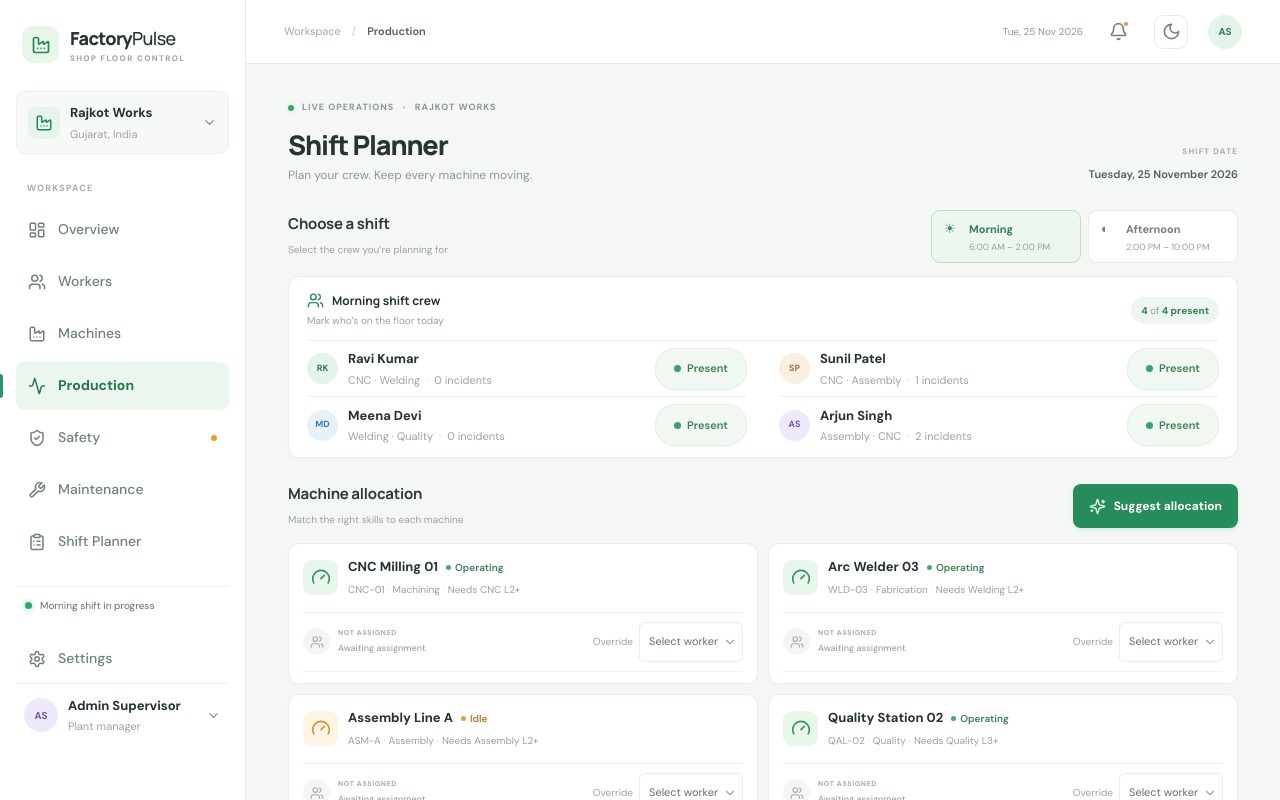
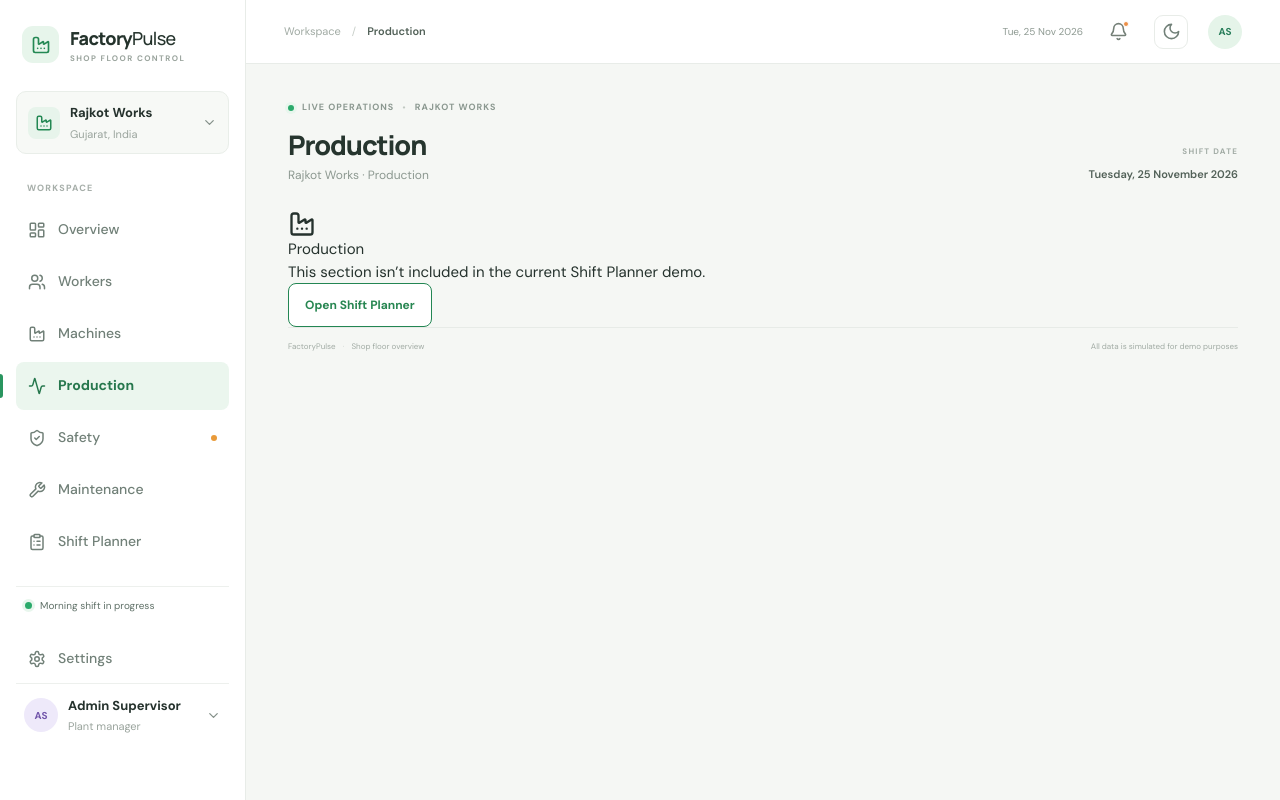
Before and after one commit to Pranshu1309/FACTORYPULSE, a React (Vite) app: page / in a window 1280 px wide. Both pictures are taken after a click on the button "Production". Shown: the top 800 px of the page. Built offline with nearby package versions, Linux system fonts and the light colour scheme.

Commit message:
Make sidebar navigation open its selected screen

```diff
--- a/src/App.jsx
+++ b/src/App.jsx
@@ -144,25 +144,25 @@ export default function App() {
 
   return <div className="app-shell">
     <aside className={`sidebar ${mobileMenu ? 'mobile-open' : ''}`}>
-      <a className="brand" href="#planner" onClick={() => setPage('Shift Planner')}><span className="brand-mark"><Factory size={20} /></span><span>Factory<span className="brand-light">Pulse</span><small>SHOP FLOOR CONTROL</small></span></a>
+      <a className="brand" href="#planner" onClick={() => { setPage('Shift Planner'); setMobileMenu(false); }}><span className="brand-mark"><Factory size={20} /></span><span>Factory<span className="brand-light">Pulse</span><small>SHOP FLOOR CONTROL</small></span></a>
       <div className="plant-select"><span className="plant-icon"><Factory size={18} /></span><span><b>Rajkot Works</b><small>Gujarat, India</small></span><ChevronDown size={15} /></div>
       <div className="nav-label">WORKSPACE</div>
       <nav>{navItems.map(({ label, icon: Icon }) => <button type="button" key={label} className={`nav-link ${page === label ? 'active' : ''}`} onClick={() => { setPage(label); setMobileMenu(false); }}><Icon size={18} /><span>{label}</span>{label === 'Safety' && <span className="nav-dot" />}</button>)}</nav>
-      <div className="sidebar-bottom"><div className="shift-chip"><span className="live-dot" /><span>Morning shift in progress</span></div><button className="nav-link"><Settings size={18} /><span>Settings</span></button><div className="user-profile"><div className="avatar avatar-purple">AS</div><span><b>Admin Supervisor</b><small>Plant manager</small></span><ChevronDown size={15} /></div></div>
+      <div className="sidebar-bottom"><div className="shift-chip"><span className="live-dot" /><span>Morning shift in progress</span></div><button type="button" className={`nav-link ${page === 'Settings' ? 'active' : ''}`} onClick={() => { setPage('Settings'); setMobileMenu(false); }}><Settings size={18} /><span>Settings</span></button><div className="user-profile"><div className="avatar avatar-purple">AS</div><span><b>Admin Supervisor</b><small>Plant manager</small></span><ChevronDown size={15} /></div></div>
     </aside>
     {mobileMenu && <button type="button" className="sidebar-backdrop" aria-label="Close menu" onClick={() => setMobileMenu(false)} />}
     <div className="main-column">
       <header className="topbar"><button className="menu-button" onClick={() => setMobileMenu(!mobileMenu)} aria-label="Open menu"><Menu size={21} /></button><div className="breadcrumb"><span>Workspace</span><span className="crumb-slash">/</span><b>{page}</b></div><div className="topbar-actions"><span className="date-label">Tue, 25 Nov 2026</span><button className="icon-button notification-button" aria-label="Notifications"><Bell size={19} /><i /></button><button className={`icon-button theme-toggle ${darkMode ? 'dark' : ''}`} onClick={toggleDarkMode} aria-label={darkMode ? 'Switch to light mode' : 'Switch to dark mode'}>{darkMode ? <Sun size={19} /> : <Moon size={19} />}</button><div className="avatar avatar-green">AS</div></div></header>
-      <main className="content"><div className="page-heading"><div><div className="eyebrow"><span className="live-dot" /> LIVE OPERATIONS <span className="eyebrow-divider">·</span> RAJKOT WORKS</div><h1>Shift Planner</h1><p>Plan your crew. Keep every machine moving.</p></div><div className="heading-date"><span>SHIFT DATE</span><b>Tuesday, 25 November 2026</b></div></div>
+      <main className="content"><div className="page-heading"><div><div className="eyebrow"><span className="live-dot" /> LIVE OPERATIONS <span className="eyebrow-divider">·</span> RAJKOT WORKS</div><h1>{page}</h1><p>{page === 'Shift Planner' ? 'Plan your crew. Keep every machine moving.' : `Rajkot Works · ${page}`}</p></div><div className="heading-date"><span>SHIFT DATE</span><b>Tuesday, 25 November 2026</b></div></div>
 
         {toast && <div className="toast"><Check size={17} />{toast}<button onClick={() => setToast('')}>Dismiss</button></div>}
         {data.alerts.filter((alert) => alert.type === 'info').slice(-1).map((alert) => <div className="replacement-banner" key={alert.id}><span className="banner-icon"><ArrowDownRight size={18} /></span><span>{alert.message}</span><button onClick={() => setData((current) => ({ ...current, alerts: current.alerts.filter((item) => item.id !== alert.id) }))} aria-label="Dismiss banner">×</button></div>)}
         {data.alerts.filter((alert) => alert.type === 'warning').slice(-3).map((alert) => <div className="warning-banner" key={alert.id}><AlertTriangle size={16} /><span>{alert.message}</span><button onClick={() => setData((current) => ({ ...current, alerts: current.alerts.filter((item) => item.id !== alert.id) }))} aria-label="Dismiss warning">×</button></div>)}
 
-        <section className="shift-section"><div className="section-title"><div><h2>Choose a shift</h2><span>Select the crew you’re planning for</span></div><div className="shift-toggle"><button className={data.shift === 'Morning' ? 'selected' : ''} onClick={() => { setData((current) => ({ ...current, shift: 'Morning' })); setDrafts({}); setSuggested(false); }}>☀ <span>Morning</span><small>6:00 AM – 2:00 PM</small></button><button className={data.shift === 'Afternoon' ? 'selected' : ''} onClick={() => { setData((current) => ({ ...current, shift: 'Afternoon' })); setDrafts({}); setSuggested(false); }}>◐ <span>Afternoon</span><small>2:00 PM – 10:00 PM</small></button></div></div>
-        <div className="crew-card"><div className="card-heading"><div><h3><Users size={17} /> {data.shift} shift crew</h3><p>Mark who’s on the floor today</p></div><span className="crew-count">{shiftWorkers.filter((worker) => worker.present).length} <span>of</span> {shiftWorkers.length} present</span></div><div className="worker-list">{shiftWorkers.map((worker) => <div className={`worker-row ${!worker.present ? 'worker-absent' : ''}`} key={worker.id}><div className={`avatar worker-avatar ${['avatar-purple', 'avatar-green', 'avatar-orange', 'avatar-blue'][Number(worker.id.slice(1)) % 4]}`}>{worker.short}</div><div className="worker-info"><b>{worker.name}</b><span>{Object.keys(worker.skills).join(' · ')} <i>·</i> {worker.incidentCount} incidents</span></div><button role="switch" aria-checked={worker.present} aria-label={`${worker.name} ${worker.present ? 'present' : 'absent'}`} className={`presence-toggle ${worker.present ? 'is-present' : ''}`} onClick={() => togglePresence(worker)}><span />{worker.present ? 'Present' : 'Absent'}</button></div>)}</div></div></section>
+        {['Shift Planner', 'Overview', 'Workers'].includes(page) && <section className="shift-section"><div className="section-title"><div><h2>Choose a shift</h2><span>Select the crew you’re planning for</span></div><div className="shift-toggle"><button className={data.shift === 'Morning' ? 'selected' : ''} onClick={() => { setData((current) => ({ ...current, shift: 'Morning' })); setDrafts({}); setSuggested(false); }}>☀ <span>Morning</span><small>6:00 AM – 2:00 PM</small></button><button className={data.shift === 'Afternoon' ? 'selected' : ''} onClick={() => { setData((current) => ({ ...current, shift: 'Afternoon' })); setDrafts({}); setSuggested(false); }}>◐ <span>Afternoon</span><small>2:00 PM – 10:00 PM</small></button></div></div>
+        <div className="crew-card"><div className="card-heading"><div><h3><Users size={17} /> {data.shift} shift crew</h3><p>Mark who’s on the floor today</p></div><span className="crew-count">{shiftWorkers.filter((worker) => worker.present).length} <span>of</span> {shiftWorkers.length} present</span></div><div className="worker-list">{shiftWorkers.map((worker) => <div className={`worker-row ${!worker.present ? 'worker-absent' : ''}`} key={worker.id}><div className={`avatar worker-avatar ${['avatar-purple', 'avatar-green', 'avatar-orange', 'avatar-blue'][Number(worker.id.slice(1)) % 4]}`}>{worker.short}</div><div className="worker-info"><b>{worker.name}</b><span>{Object.keys(worker.skills).join(' · ')} <i>·</i> {worker.incidentCount} incidents</span></div><button role="switch" aria-checked={worker.present} aria-label={`${worker.name} ${worker.present ? 'present' : 'absent'}`} className={`presence-toggle ${worker.present ? 'is-present' : ''}`} onClick={() => togglePresence(worker)}><span />{worker.present ? 'Present' : 'Absent'}</button></div>)}</div></div></section>}
 
-        <section className="allocation-section"><div className="section-title allocation-heading"><div><h2>Machine allocation</h2><span>Match the right skills to each machine</span></div><button className="suggest-button" onClick={suggestAllocation}><Sparkles size={17} /> Suggest allocation</button></div>
+        {['Shift Planner', 'Overview', 'Machines'].includes(page) && <section className="allocation-section"><div className="section-title allocation-heading"><div><h2>Machine allocation</h2><span>Match the right skills to each machine</span></div><button className="suggest-button" onClick={suggestAllocation}><Sparkles size={17} /> Suggest allocation</button></div>
           <div className="machine-list">{data.machines.map((machine) => {
             const draft = drafts[machine.id];
             const savedWorkerId = allocationsForShift[machine.id];
@@ -176,13 +176,15 @@ export default function App() {
             </article>;
           })}</div>
           <div className="allocation-footer"><span><CircleHelp size={15} /> Suggestions use skill level, then incident count.</span><button className="confirm-button" disabled={!suggested} onClick={confirmAllocation}><Check size={17} /> Confirm allocation</button></div>
-        </section>
+        </section>}
 
-        <section className="skills-section"><div className="section-title"><div><h2>Skills matrix</h2><span>Team coverage by certified skill</span></div><div className="matrix-legend"><span><i className="legend-skill" /> Skilled</span><span><i className="legend-single" /> Single point of failure</span></div></div><div className="matrix-wrap"><table><thead><tr><th className="worker-col">WORKER</th>{skills.map((skill) => <th key={skill}>{skill.toUpperCase()}{soleSkills.has(skill) && <span className="sole-skill-dot" title="Single point of failure">!</span>}</th>)}</tr></thead><tbody>{data.workers.map((worker) => <tr key={worker.id}><td className="matrix-worker"><div className={`avatar matrix-avatar ${['avatar-purple', 'avatar-green', 'avatar-orange', 'avatar-blue'][Number(worker.id.slice(1)) % 4]}`}>{worker.short}</div><span><b>{worker.name}</b><small>{worker.shift}</small></span></td>{skills.map((skill) => <td key={skill}>{worker.skills[skill] ? <span className={`skill-pill ${soleSkills.has(skill) ? 'skill-single' : ''}`}>L{worker.skills[skill]}</span> : <span className="no-skill">—</span>}</td>)}</tr>)}</tbody></table></div><p className="matrix-note"><AlertTriangle size={14} /> Skills marked <b>!</b> are held by one worker across the team.</p></section>
+        {['Shift Planner', 'Overview', 'Workers'].includes(page) && <section className="skills-section"><div className="section-title"><div><h2>Skills matrix</h2><span>Team coverage by certified skill</span></div><div className="matrix-legend"><span><i className="legend-skill" /> Skilled</span><span><i className="legend-single" /> Single point of failure</span></div></div><div className="matrix-wrap"><table><thead><tr><th className="worker-col">WORKER</th>{skills.map((skill) => <th key={skill}>{skill.toUpperCase()}{soleSkills.has(skill) && <span className="sole-skill-dot" title="Single point of failure">!</span>}</th>)}</tr></thead><tbody>{data.workers.map((worker) => <tr key={worker.id}><td className="matrix-worker"><div className={`avatar matrix-avatar ${['avatar-purple', 'avatar-green', 'avatar-orange', 'avatar-blue'][Number(worker.id.slice(1)) % 4]}`}>{worker.short}</div><span><b>{worker.name}</b><small>{worker.shift}</small></span></td>{skills.map((skill) => <td key={skill}>{worker.skills[skill] ? <span className={`skill-pill ${soleSkills.has(skill) ? 'skill-single' : ''}`}>L{worker.skills[skill]}</span> : <span className="no-skill">—</span>}</td>)}</tr>)}</tbody></table></div><p className="matrix-note"><AlertTriangle size={14} /> Skills marked <b>!</b> are held by one worker across the team.</p></section>}
+
+        {['Production', 'Safety', 'Maintenance', 'Settings'].includes(page) && <section className="screen-placeholder"><Factory size={28} /><h2>{page}</h2><p>This section isn’t included in the current Shift Planner demo.</p><button type="button" className="confirm-button" onClick={() => setPage('Shift Planner')}>Open Shift Planner</button></section>}
 
         <footer className="page-footer"><span>FactoryPulse <i>·</i> Shop floor overview</span><span>All data is simulated for demo purposes</span></footer>
       </main>
-      <nav className="mobile-tabs">{[{ label: 'Home', icon: LayoutDashboard }, { label: 'Workers', icon: Users }, { label: 'Machines', icon: Factory }, { label: 'Planner', icon: ClipboardList }, { label: 'More', icon: Menu }].map(({ label, icon: Icon }) => <button key={label} className={label === 'Planner' ? 'tab-active' : ''} onClick={() => setPage(label === 'Planner' ? 'Shift Planner' : label)}><Icon size={20} /><span>{label}</span></button>)}</nav>
+      <nav className="mobile-tabs">{[{ label: 'Home', page: 'Overview', icon: LayoutDashboard }, { label: 'Workers', page: 'Workers', icon: Users }, { label: 'Machines', page: 'Machines', icon: Factory }, { label: 'Planner', page: 'Shift Planner', icon: ClipboardList }, { label: 'More', page: null, icon: Menu }].map(({ label, page: targetPage, icon: Icon }) => <button type="button" key={label} className={targetPage === page ? 'tab-active' : ''} onClick={() => targetPage ? setPage(targetPage) : setMobileMenu(true)}><Icon size={20} /><span>{label}</span></button>)}</nav>
     </div>
   </div>;
 }
```
